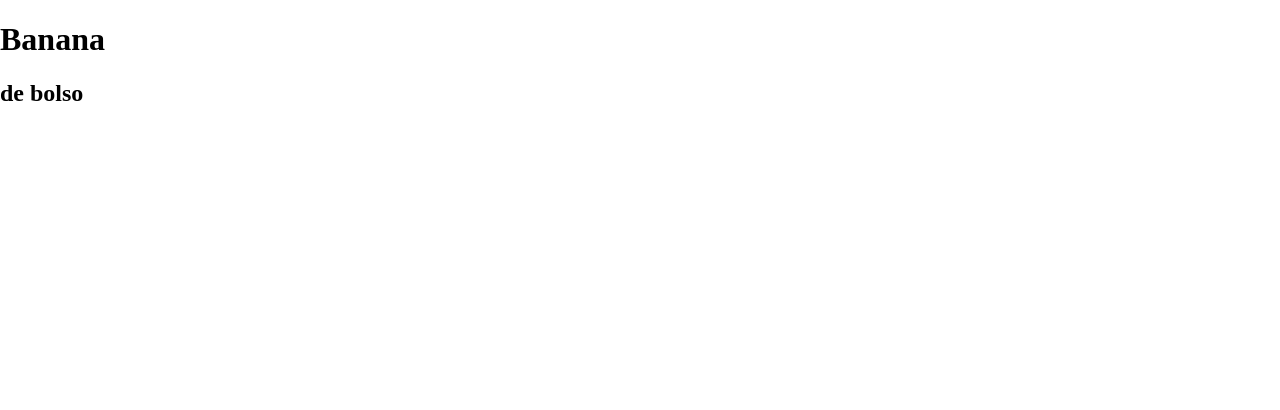
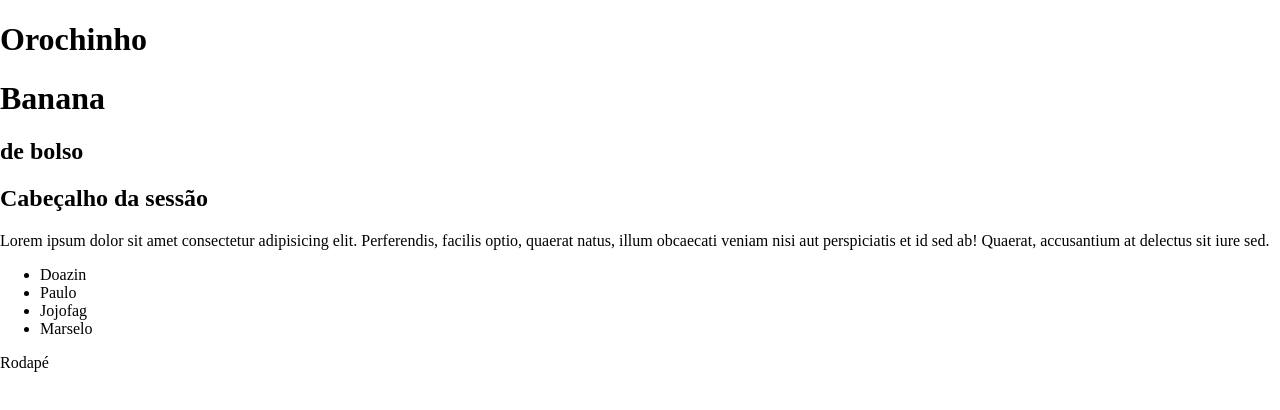
Before and after one commit to eaninika/ninizao, a plain HTML site: page index.html in a window 1280 px wide. Drawn offline with Linux system fonts and the light colour scheme.

Commit message:
verificação de site

```diff
--- a/index.html
+++ b/index.html
@@ -11,7 +11,28 @@
 
 </head>
 <body>
+    <header>
+        <h1>Orochinho</h1>
+    </header>
+
     <h1>Banana</h1>
     <h2>de bolso</h2>
+    <section>
+        <h2>Cabeçalho da sessão</h2>
+        <article>Lorem ipsum dolor sit amet consectetur adipisicing elit. Perferendis, facilis optio, quaerat natus, illum obcaecati veniam nisi aut perspiciatis et id sed ab! Quaerat, accusantium at delectus sit iure sed.
+        </article>
+    </section>
+    <article>
+        <address></address>
+    </article>
+    <aside>
+        <ul>
+            <li>Doazin</li>
+            <li>Paulo</li>
+            <li>Jojofag</li>
+            <li>Marselo</li>
+        </ul>
+    </aside>
+        <footer>Rodapé</footer>
 </body>
 </html>
```
